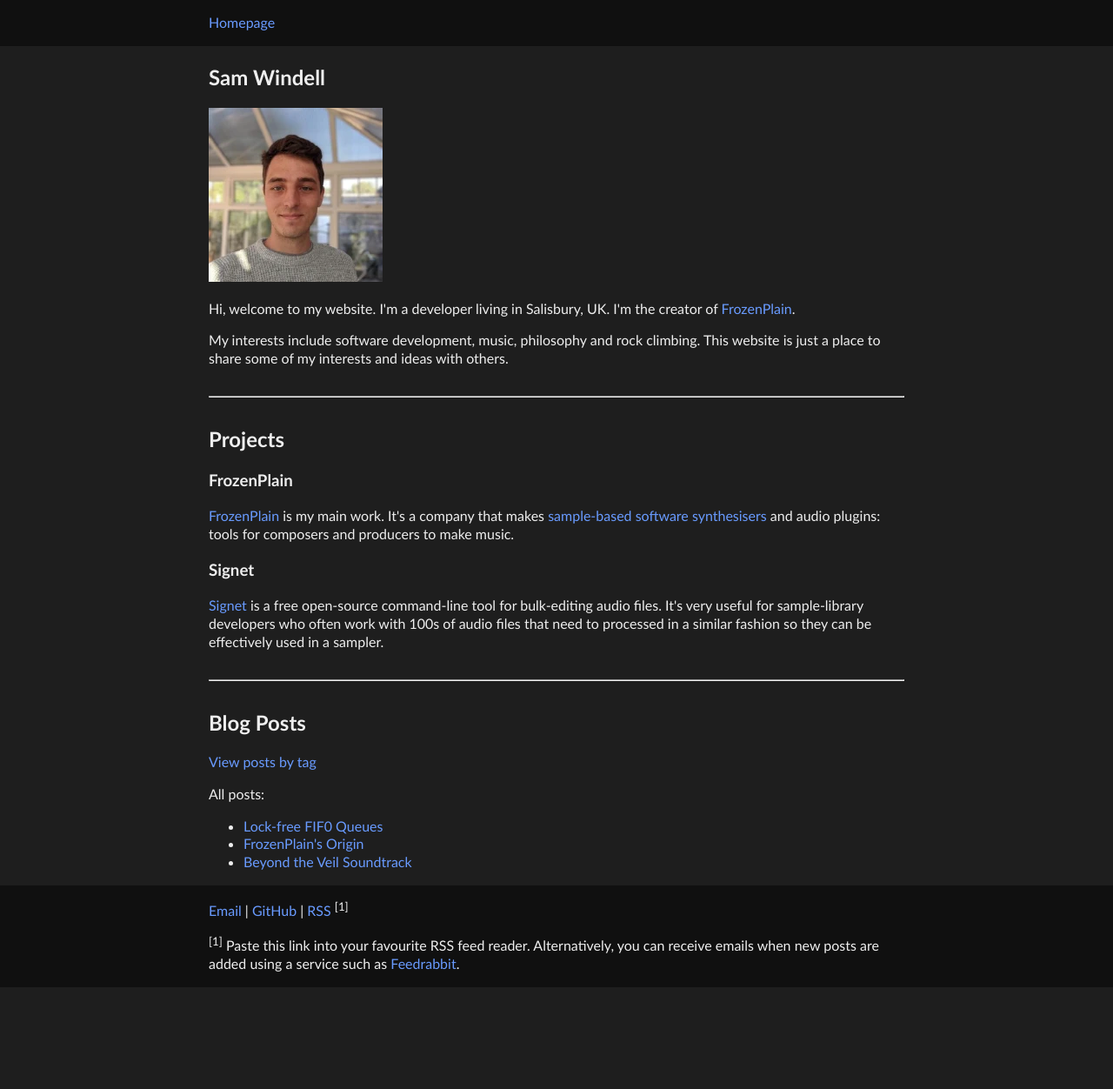
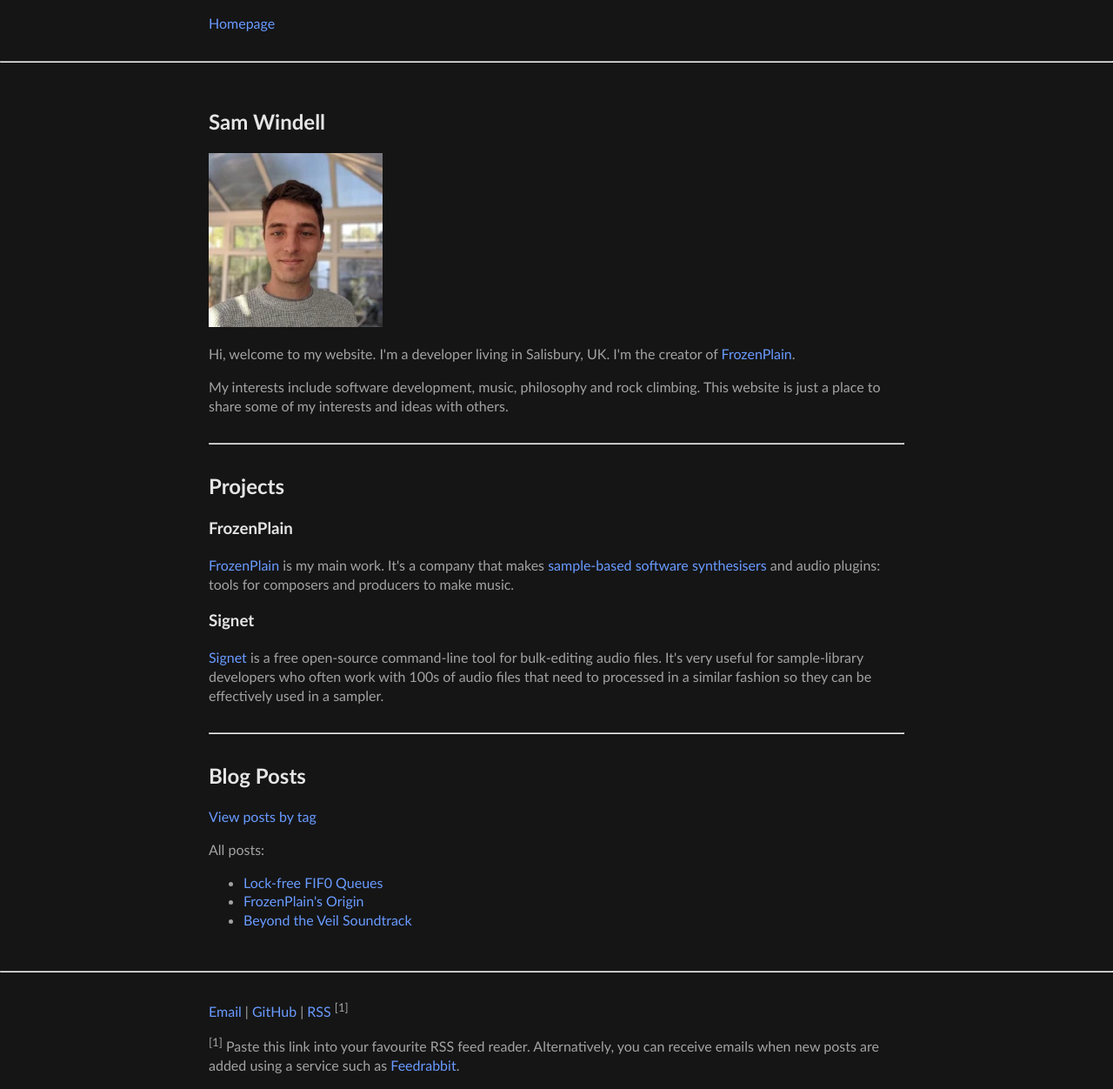
Before and after one commit to SamWindell/samwindell.github.io, a Jekyll site: the page built from index.html, in a window 1280 px wide. Shown: the whole page at 87% size. Built offline with Jekyll 4.4.1, drawn with Linux system fonts in a browser that asks for light colours; before the commit the page ends 1135 px from its top, so only the background shows below that.

Commit message:
style edits

```diff
--- a/Gemfile
+++ b/Gemfile
@@ -1,2 +1,4 @@
+source "https://rubygems.org"
+
 gem 'jekyll-feed'
 gem 'jekyll'
--- a/_layouts/default.html
+++ b/_layouts/default.html
@@ -15,6 +15,7 @@
                 <p><a href="/">Homepage</a></p>
             </nav>
         </div>
+        <hr />
     </header>
 
 
@@ -27,6 +28,7 @@
 
 
     <footer>
+        <hr />
         <div class="content">
             <p>
                 <a href="mailto:info@frozenplain.com">Email</a>
--- a/style.css
+++ b/style.css
@@ -1,8 +1,9 @@
 :root {
-   --background-1: #101010;
-   --background-2: #1e1e1e;
-   --foreground-1: #EEEEEE;
+   --background-1: rgb(21, 21, 21);
+   --background-2: rgb(21, 21, 21);
+   --foreground-1: rgb(163, 163, 163);
    --foreground-2: #5E5E5E;
+   --foreground-3: rgb(229, 229, 229);
    --highlight-1: #699bff;
    --highlight-2: #8769ff;
 }
@@ -16,7 +17,11 @@ body {
     min-height: 100vh;
     padding: 0;
     margin: 0;
-    line-height: 1.3;
+    line-height: 1.35;
+}
+
+h1, h2, h3, h4, h5 {
+    color: var(--foreground-3);
 }
 
 .content {
```
